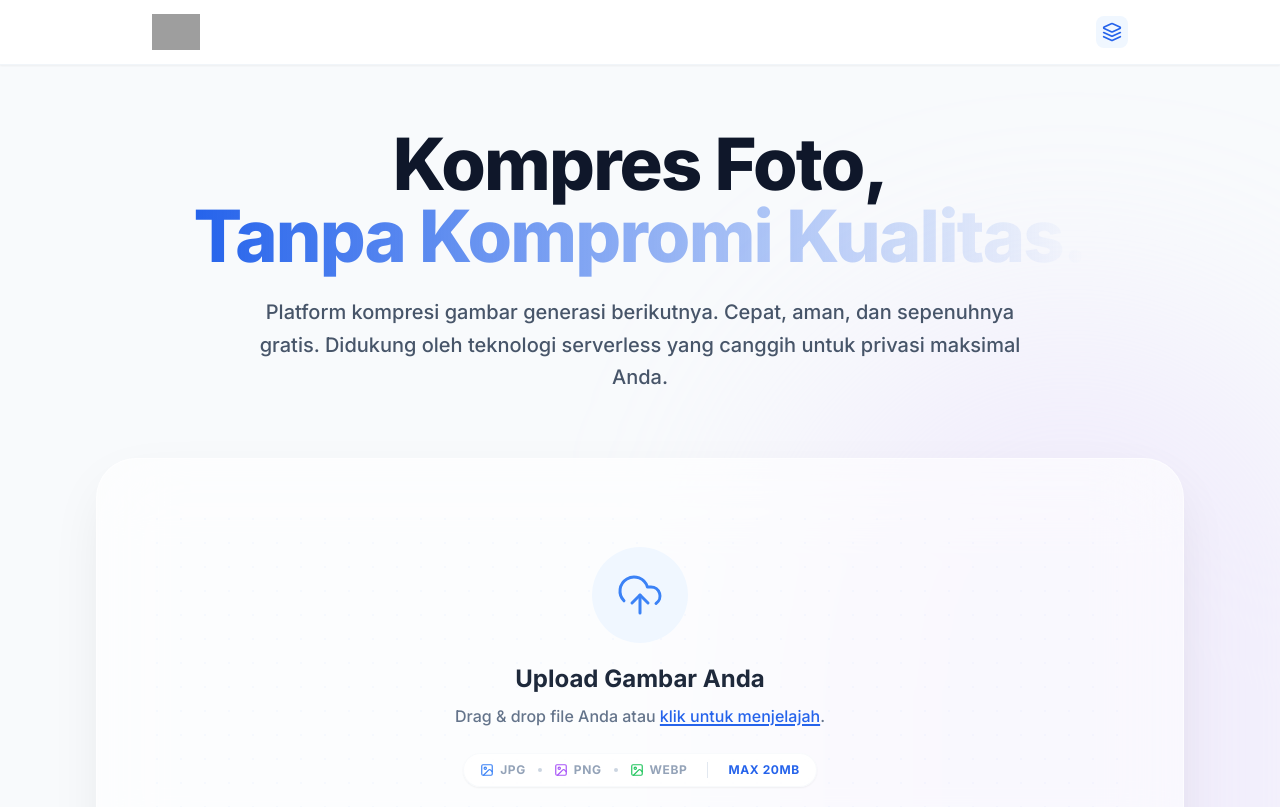
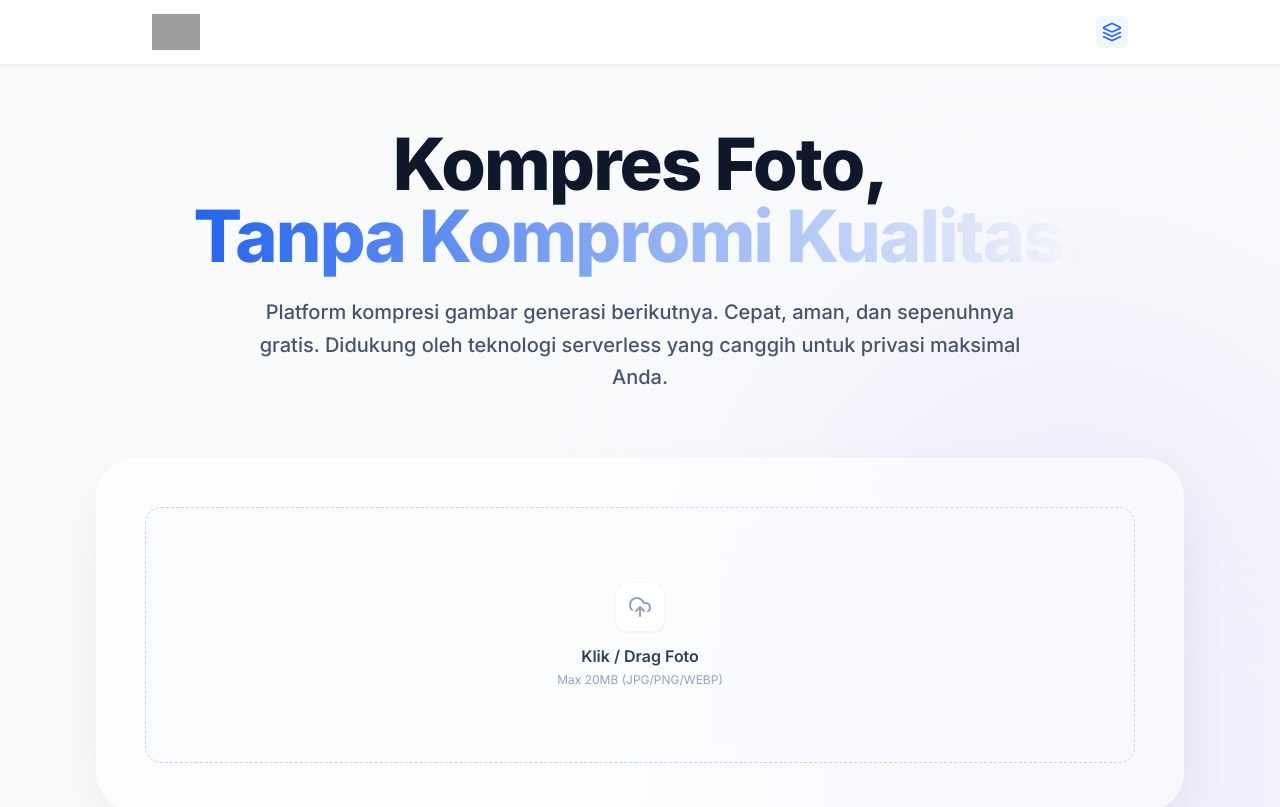
Before and after one commit to sanzzyproject/compress-images-neww, a Next.js app: page / in a window 1280 px wide. Shown: the top 807 px of the page. Built offline with nearby package versions, Linux system fonts and the light colour scheme; grey boxes are pictures that could not be loaded.

Commit message:
Update UploadArea.tsx

```diff
--- a/components/UploadArea.tsx
+++ b/components/UploadArea.tsx
@@ -1,5 +1,5 @@
 import React, { useRef, useState } from 'react';
-import { UploadCloud, Image as ImageIcon, FileUp } from 'lucide-react';
+import { UploadCloud, Image as ImageIcon, Plus } from 'lucide-react';
 
 interface UploadAreaProps {
   onFileSelect: (file: File) => void;
@@ -24,13 +24,12 @@ export default function UploadArea({ onFileSelect }: UploadAreaProps) {
   };
 
   const handleChange = (e: React.ChangeEvent<HTMLInputElement>) => {
-    e.preventDefault();
     if (e.target.files?.[0]) validate(e.target.files[0]);
   };
 
   const validate = (file: File) => {
-    if (file.size > 20 * 1024 * 1024) return alert("Ukuran file terlalu besar! Maksimal 20MB.");
-    if (!['image/jpeg', 'image/png', 'image/webp'].includes(file.type)) return alert("Format tidak didukung. Gunakan JPG, PNG, atau WEBP.");
+    if (file.size > 20 * 1024 * 1024) return alert("File max 20MB!");
+    if (!['image/jpeg', 'image/png', 'image/webp'].includes(file.type)) return alert("Format: JPG, PNG, WEBP");
     onFileSelect(file);
   };
 
@@ -42,43 +41,28 @@ export default function UploadArea({ onFileSelect }: UploadAreaProps) {
       onDrop={handleDrop}
       onClick={() => inputRef.current?.click()}
       className={`
-        group relative w-full h-80 rounded-[2rem] border-3 border-dashed flex flex-col items-center justify-center cursor-pointer transition-all duration-500 overflow-hidden
+        relative w-full h-52 md:h-64 rounded-2xl border border-dashed flex flex-col items-center justify-center cursor-pointer transition-all duration-200
         ${isDragging
-          ? 'border-brand-500 bg-brand-50/50 scale-[1.02] shadow-2xl shadow-brand-500/20'
-          : 'border-slate-200 hover:border-brand-400 hover:bg-slate-50/50 hover:shadow-xl hover:shadow-slate-200/50'
+          ? 'border-brand-500 bg-brand-50 shadow-inner'
+          : 'border-slate-300 bg-slate-50/50 hover:bg-white hover:border-brand-400'
         }
       `}
     >
       <input type="file" className="hidden" ref={inputRef} onChange={handleChange} accept="image/png, image/jpeg, image/webp" />
 
-      {/* Background Pattern Overlay */}
-      <div className="absolute inset-0 opacity-[0.03] bg-[radial-gradient(#3b82f6_1.5px,transparent_1.5px)] [background-size:24px_24px] pointer-events-none"></div>
-
-      <div className={`relative z-10 p-6 rounded-full mb-5 transition-all duration-500 ${isDragging ? 'bg-white shadow-lg rotate-12 scale-110' : 'bg-brand-50 group-hover:bg-white group-hover:shadow-md group-hover:-rotate-6 group-hover:scale-105'}`}>
+      <div className={`p-3 rounded-xl mb-3 transition-transform duration-200 ${isDragging ? 'scale-110 bg-white' : 'bg-white shadow-sm border border-slate-100'}`}>
         {isDragging ? (
-          <FileUp className="h-12 w-12 text-brand-600 animate-bounce" strokeWidth={1.5} />
+          <Plus className="h-6 w-6 text-brand-600" />
         ) : (
-          <UploadCloud className="h-12 w-12 text-brand-500 group-hover:text-brand-600 transition-colors" strokeWidth={1.5} />
+          <UploadCloud className="h-6 w-6 text-slate-400" />
         )}
       </div>
 
-      <h3 className="text-2xl font-bold text-slate-800 mb-2 transition-colors group-hover:text-brand-700">
-        {isDragging ? 'Lepaskan Gambar di Sini' : 'Upload Gambar Anda'}
+      <h3 className="text-sm md:text-base font-semibold text-slate-700 text-center">
+        {isDragging ? 'Lepaskan File' : 'Klik / Drag Foto'}
       </h3>
 
-      <p className="text-slate-500 font-medium px-8 text-center max-w-md leading-relaxed group-hover:text-slate-600 transition-colors">
-        Drag & drop file Anda atau <span className="text-brand-600 underline decoration-2 underline-offset-2">klik untuk menjelajah</span>.
-      </p>
-
-      <div className="mt-6 flex items-center gap-3 text-xs font-bold text-slate-400 uppercase tracking-wider bg-white/80 backdrop-blur-sm px-4 py-2 rounded-full shadow-sm border border-slate-100/50">
-        <span className="flex items-center gap-1.5"><ImageIcon size={14} className="text-blue-500" /> JPG</span>
-        <span className="w-1 h-1 bg-slate-300 rounded-full"></span>
-        <span className="flex items-center gap-1.5"><ImageIcon size={14} className="text-purple-500" /> PNG</span>
-        <span className="w-1 h-1 bg-slate-300 rounded-full"></span>
-        <span className="flex items-center gap-1.5"><ImageIcon size={14} className="text-green-500" /> WEBP</span>
-        <span className="w-px h-4 bg-slate-200 mx-2"></span>
-        <span className="text-brand-600">MAX 20MB</span>
-      </div>
+      <p className="text-xs text-slate-400 mt-1">Max 20MB (JPG/PNG/WEBP)</p>
     </div>
   );
 }
```
